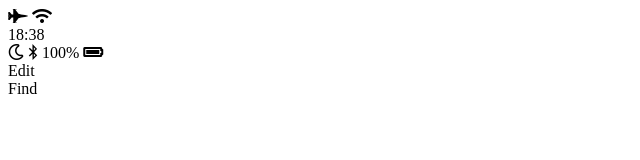
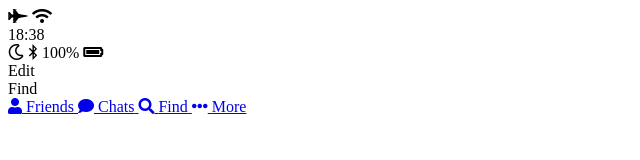
Before and after one commit to yeounseo/kakao, a plain HTML site: page find.html in a window 1280 px wide. Shown: the whole page, without its empty margins (0-640 px from the left). Drawn offline with Linux system fonts and the light colour scheme.

Commit message:
add tab-bar + nav icon

```diff
--- a/find.html
+++ b/find.html
@@ -36,6 +36,24 @@
         </div>
       </div>
     </header>
+    <nav class="tab-bar">
+      <a href="index.html" class="tab-bar__tab">
+        <i class="fa fa-user"></i>
+        <span class="tab-bar__title">Friends</span>
+      </a>
+      <a href="chats.html" class="tab-bar__tab">
+        <i class="fa fa-comment"></i>
+        <span class="tab-bar__title">Chats</span>
+      </a>
+      <a href="find.html" class="tab-bar__tab tab-bar__tab--selected">
+        <i class="fa fa-search"></i>
+        <span class="tab-bar__title">Find</span>
+      </a>
+      <a href="more.html" class="tab-bar__tab">
+        <i class="fa fa-ellipsis-h"></i>
+        <span class="tab-bar__title">More</span>
+      </a>
+    </nav>
   </body>
 </body>
 </html>
```
Also changed, not shown: chats.html (+18 -0 lines), index.html (+18 -0 lines), more.html (+18 -0 lines).
